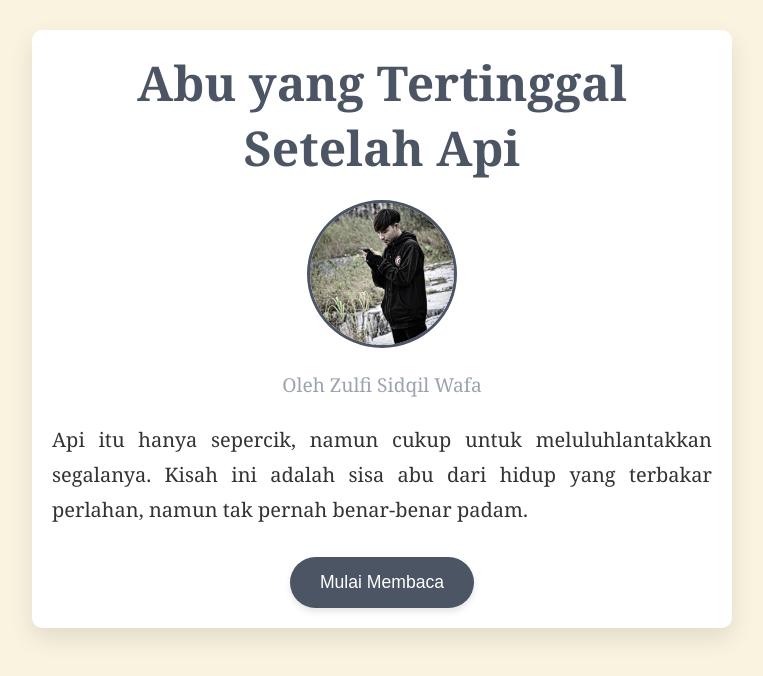
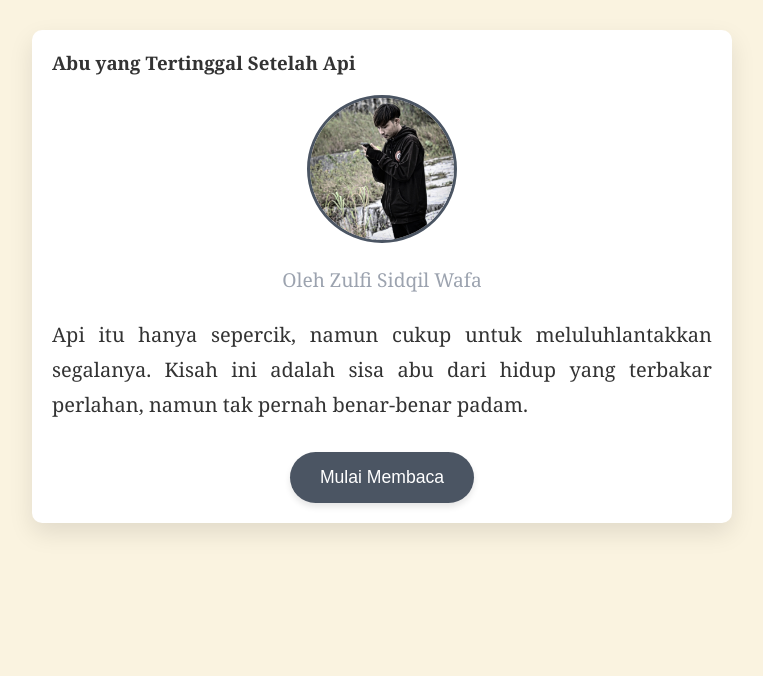
Before and after one commit to Zulfisidqilwafa/story, a plain HTML site: page index.html in a window 1280 px wide. Shown: the whole page, without its empty margins (258-1021 px from the left). Drawn offline with Linux system fonts and the light colour scheme.

Commit message:
Update index.html

```diff
--- a/index.html
+++ b/index.html
@@ -10,7 +10,7 @@
 
 <div class="container">
     <div class="content">
-        <h1>Abu yang Tertinggal Setelah Api</h1>
+        <h3>Abu yang Tertinggal Setelah Api</h3>
         <img src="zulfi.jpg" alt="Zulfi Sidqil Wafa" class="author-photo">
         <p class="author">Oleh Zulfi Sidqil Wafa</p>
         <p>
```
